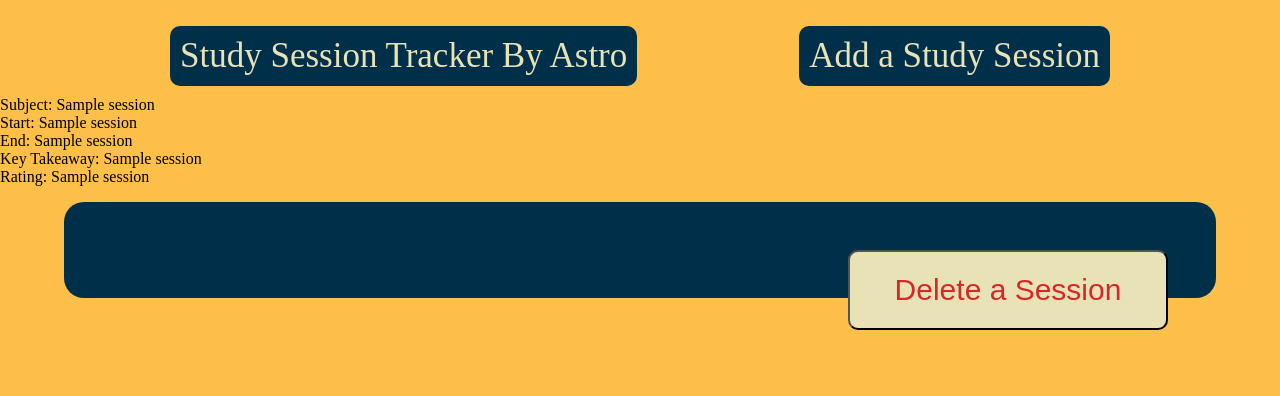
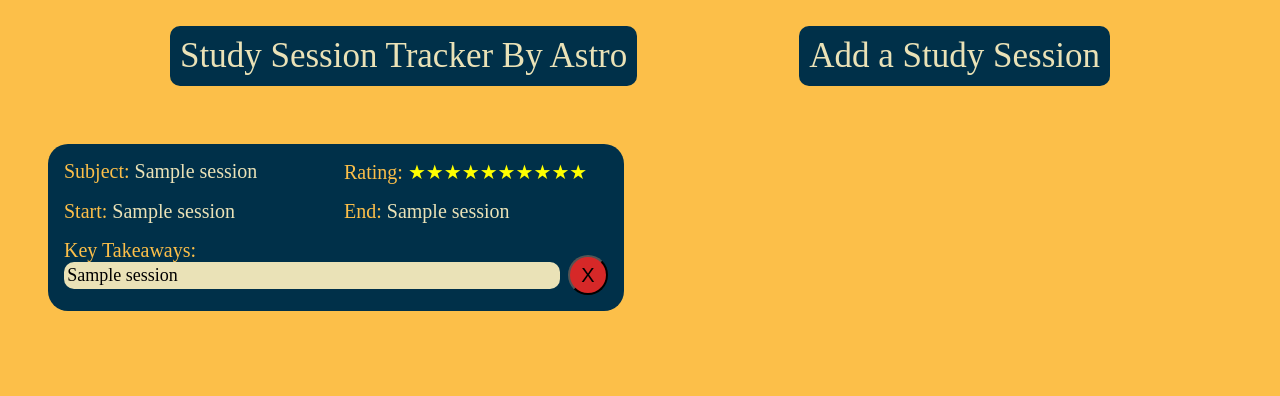
Before and after one commit to astridjamesrosal/flask-phase, a Python web app: template project5_study_tracker/templates/index.html in a window 1280 px wide. Shown: the top 396 px of the page. Run offline with Jinja, Linux system fonts and the light colour scheme; the template is opened without the code that fills it: most values are stand-ins (such as "Sample title", 1, 10 or a date in 2020).

Commit message:
add css for main hub with sessions

```diff
--- a/project5_study_tracker/static/style.css
+++ b/project5_study_tracker/static/style.css
@@ -1,6 +1,7 @@
 * {
     margin: 0;
     padding: 0;
+    box-sizing: border-box;
 }
 
 body {
@@ -44,21 +45,22 @@ a:hover {
     display: flex;
 }
 
+
 .empty p {
-    font-size: 100px;
+    font-size: 80px;
     color: #003049;
-    padding-top: 5rem;
-    padding-left: 2rem;
+    margin-top: 10rem;
+    margin-right: 2rem;
 }
 
 .panda_sleep {
     height: 28rem;
     width: 32rem;
-    padding-top: 2rem;
-    padding-left: 10rem;
+    margin-top: 3rem;
+    margin-left: 6rem;
 }
 
-form {
+.add-form {
     background: #003049;
     padding: 2rem 3rem 2rem 2.7rem;
     border-radius: 20px;
@@ -148,3 +150,82 @@ button:hover {
     background: #D62828;
     color: #EAE2B7;
 }
+
+.session {
+    display: grid;
+    grid-template-columns: 1fr 1fr;
+    padding: 1rem;
+    margin: 2rem;
+    max-width: 90rem;
+    gap: 2rem;
+}
+
+.session-card {
+    background: #003049;
+    display: grid;
+    grid-template-columns: 1fr 1fr;
+    gap: 1rem;
+    margin: 0 auto;
+    padding: 1rem;
+    border-radius: 20px;
+    color: #EAE2B7;
+    font-size: 20px;
+    width: 100%;
+}
+
+.session-card button {
+    background: #D62828;
+    border-radius: 100px;
+    color: Black;
+    font-size: 20px;
+    width: 2.5rem;
+    height: 2.5rem;
+    text-align: center;
+    display: flex;
+    align-items: center;
+    justify-content: center;
+    margin-bottom: 0;
+}
+
+.takeaway-section .textarea {
+    width: 100%;
+    font-size: 18px;
+    border-radius: 10px;
+    padding: 0.2rem;
+    background: #EAE2B7;
+    color: black;
+    box-sizing: border-box;
+}
+
+.takeaway-section p:first-of-type{
+    color:#FCBF49;
+}
+
+span {
+    color:#FCBF49;
+}
+
+.takeaway-section {
+    grid-column: 1;
+    overflow: hidden;
+    width: 100%;
+    flex: 1;
+}
+
+.delete-form {
+    grid-column: 2;
+    display: flex;
+    justify-content: flex-end;
+    align-items: center;
+    padding-left: 0.5rem;
+}
+
+.takeaway-row {
+    grid-column: 1 / -1;
+    display: flex;
+}
+
+.star {
+    color: yellow;
+    font-size: 20px;
+}
--- a/project5_study_tracker/templates/add_session.html
+++ b/project5_study_tracker/templates/add_session.html
@@ -11,7 +11,7 @@
         <p class="header-text">Study Session Tracker By Astro</p>
         <a href="/add_session">Add a Study Session</a>
     </div>
-    <form action="{{ url_for('add_session_route') }}" method="POST">
+    <form class="add-form" action="{{ url_for('add_session_route') }}" method="POST">
         <div class="one">
             <label for="subject">Subject:</label>
             <input name="subject" id="subject" type="text" placeholder="Ex: Science or Any Field Of Study" required>
--- a/project5_study_tracker/templates/index.html
+++ b/project5_study_tracker/templates/index.html
@@ -11,26 +11,33 @@
         <p class="header-text">Study Session Tracker By Astro</p>
         <a href="/add_session">Add a Study Session</a>
     </div>
+    {% if sessions %}
     <div class="session">
-    {% if sessions %}
         {% for session in sessions %}
         <div class="session-card">
-                <p>Subject: {{ session[1]}}</p>
-                <p>Start: {{ session[2]}}</p>
-                <p>End: {{ session[3]}}</p>
-                <p>Key Takeaway: {{ session[4]}}</p>
-                <p>Rating: {{ session[5]}}</p>
-            <form action="/delete/{{ session[0] }}" method="POST">
-                <button type="submit">Delete a Session</button>
-            </form>
+                <p><span>Subject:</span> {{ session[1]}}</p>
+                <p><span>Rating:</span> {% for i in range(session[5]) %}<span class="star">★</span>{% endfor %}</p>
+                <p><span>Start:</span> {{ session[2].replace('T', ' ') }}</p>
+                <p><span>End:</span> {{ session[3].replace('T', ' ') }}</p>
+                <div class="takeaway-row">
+                    <div class="takeaway-section">
+                        <p>Key Takeaways:</p>
+                        <p class="textarea">{{ session[4] }}</p>
+                    </div>
+                    <form class="delete-form" action="/delete/{{ session[0] }}" method="POST">
+                        <button type="submit">X</button>
+                    </form>
+                </div>
         </div>
         {% endfor %}
-    {% else %}
+    </div>
+    {% endif %}
+
+    {% if not sessions %}
     <div class="empty">
         <img class="panda_sleep" src="{{ url_for('static', filename='Panda Sleeping.jpg') }}">
         <p>No Logs Yet, Better Study Now!</p>
     </div>
     {% endif %}
-    </div>
 </body>
 </html>
```
